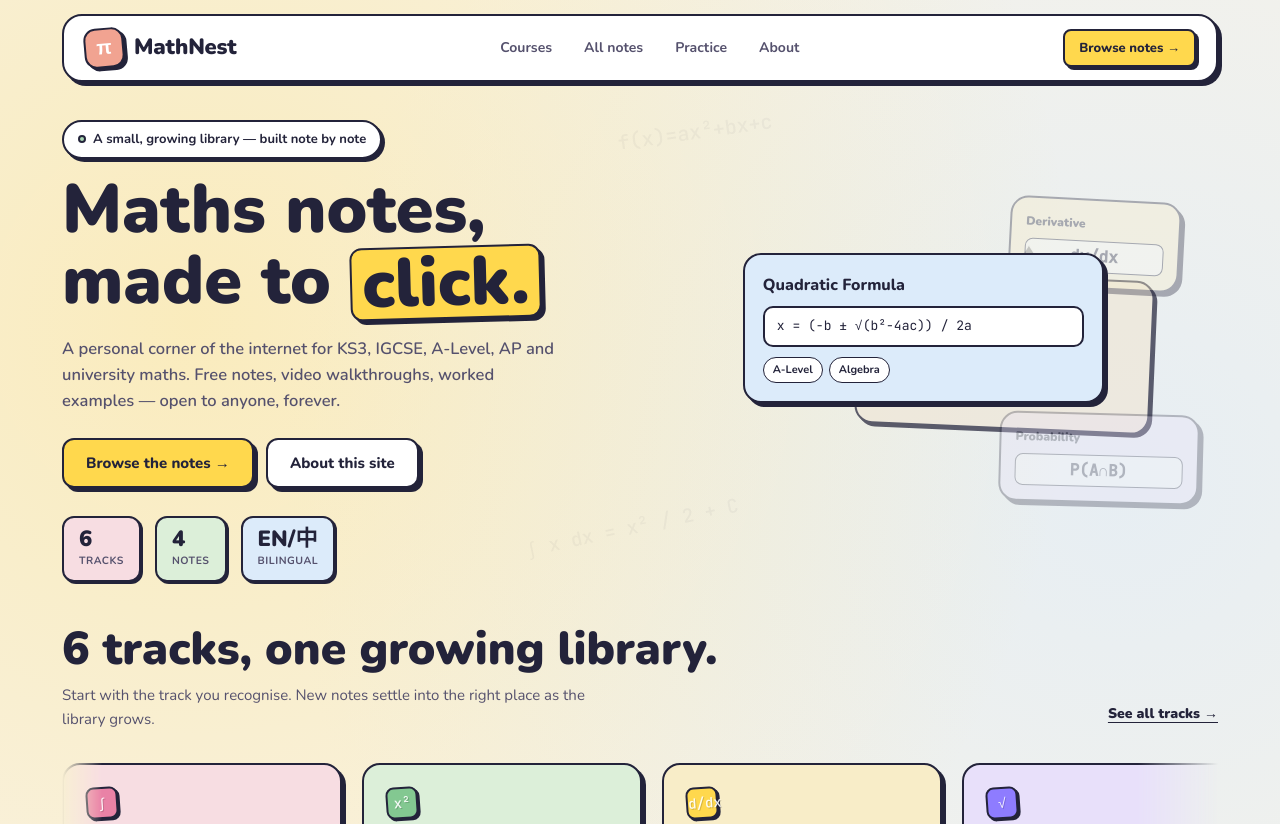
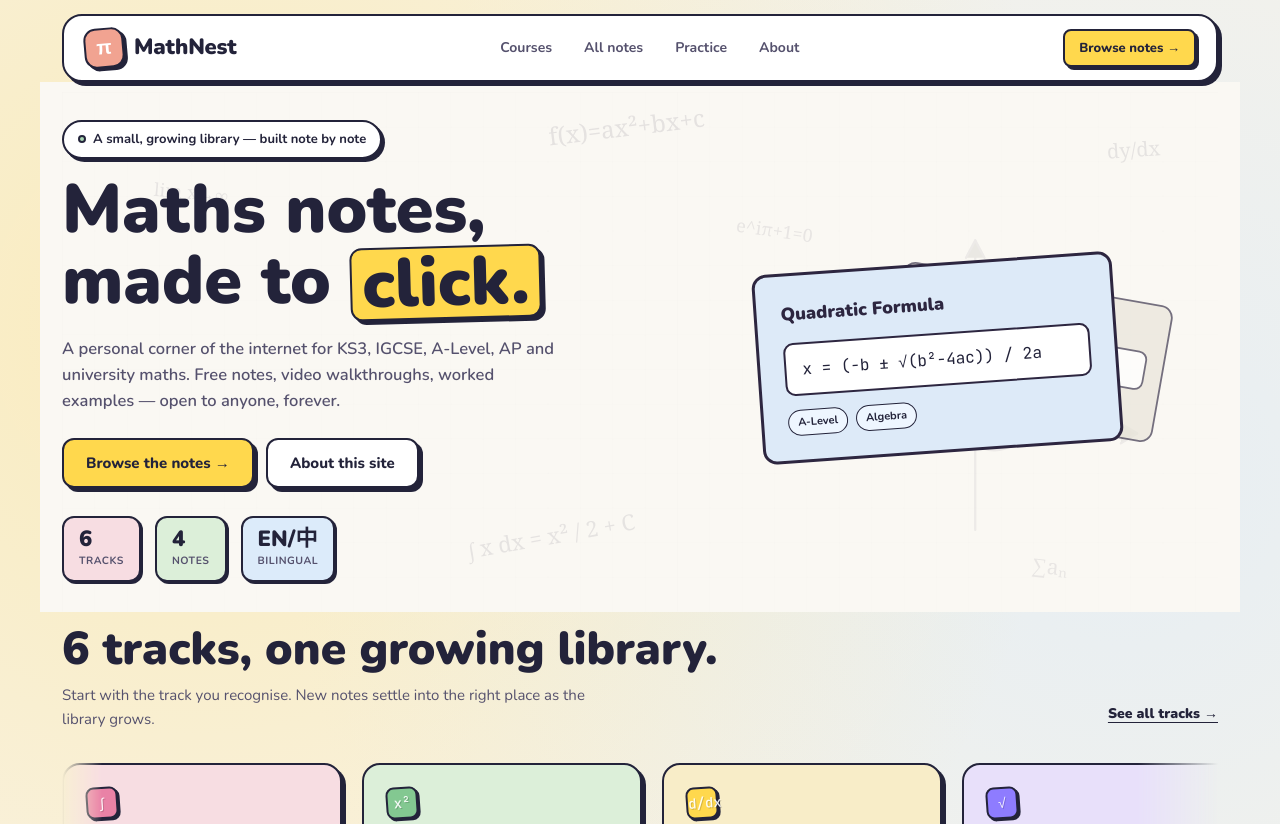
Before and after one commit to pennyzhaozhao/mathnest, a Next.js app: page / in a window 1280 px wide. Shown: the top 824 px of the page. Built offline with nearby package versions, Linux system fonts and the light colour scheme.

Commit message:
courses ui style

```diff
--- a/app/page.tsx
+++ b/app/page.tsx
@@ -11,14 +11,16 @@ export default function HomePage() {
   return (
     <>
       {/* ── Hero ── */}
-      <section className="container" style={{ padding: '38px 22px 30px', position: 'relative', overflow: 'hidden' }}>
+      <section className="container" style={{ padding: '38px 22px 30px', position: 'relative', overflow: 'hidden', background: '#faf8f3' }}>
         <style>{`
           @media (max-width: 768px) {
             .hero-grid { grid-template-columns: 1fr !important; }
-            .hero-visual { display: none !important; }
+            .hero-visual { height: 270px !important; transform: scale(.8); transform-origin: top center; margin: 10px auto -30px; width: min(560px, 100%); }
             .hero-draft-bg { display: none !important; }
             .hero-stats { gap: 12px !important; }
           }
+          .hero-formula-card:hover { transform: rotate(-4deg) translateY(-4px) !important; }
+          .hero-formula-card:hover > div { border-color: #1f1834 !important; }
           @media (max-width: 480px) {
             .hero-stats > div { padding: 10px 14px !important; }
           }
@@ -26,24 +28,42 @@ export default function HomePage() {
         <div className="hero-draft-bg" aria-hidden="true" style={{
           position: 'absolute', inset: '10px 22px 0',
           pointerEvents: 'none', zIndex: 0,
-          color: 'rgba(35,35,58,.045)',
-          fontFamily: 'JetBrains Mono, monospace',
+          color: '#2d2640',
+          fontFamily: 'Georgia, serif',
           fontWeight: 500,
+          opacity: .32,
         }}>
-          <div style={{ position: 'absolute', left: '48%', top: 24, transform: 'rotate(-8deg)', fontSize: 20 }}>
+          <svg viewBox="0 0 1000 420" preserveAspectRatio="none" style={{ position: 'absolute', inset: 0, width: '100%', height: '100%' }}>
+            <defs>
+              <pattern id="hero-draft-grid" width="28" height="28" patternUnits="userSpaceOnUse">
+                <path d="M28 0H0V28" fill="none" stroke="#2d2640" strokeWidth=".4" opacity=".3" />
+              </pattern>
+            </defs>
+            <rect width="1000" height="420" fill="url(#hero-draft-grid)" opacity=".35" />
+            <g opacity=".2">
+              <path d="M648 276H930M790 120V354" stroke="#2d2640" strokeWidth="2" strokeLinecap="round" />
+              <path d="m916 268 14 8-14 8M782 134l8-14 8 14" stroke="#2d2640" strokeWidth="2" strokeLinecap="round" strokeLinejoin="round" />
+              <path d="M672 265c34-44 64-45 94-4s58 39 96-18" fill="none" stroke="#2d2640" strokeWidth="3" strokeLinecap="round" />
+            </g>
+          </svg>
+          <div style={{ position: 'absolute', left: '42%', top: 16, transform: 'rotate(-7deg)', fontSize: 24, opacity: .32 }}>
             f(x)=ax²+bx+c
           </div>
-          <div style={{ position: 'absolute', left: '40%', bottom: 68, transform: 'rotate(-12deg)', fontSize: 19 }}>
+          <div style={{ position: 'absolute', left: '8%', top: 86, transform: 'rotate(5deg)', fontSize: 18, opacity: .28 }}>
+            lim x→∞
+          </div>
+          <div style={{ position: 'absolute', left: '35%', bottom: 58, transform: 'rotate(-10deg)', fontSize: 22, opacity: .3 }}>
             ∫ x dx = x² / 2 + C
           </div>
-          <svg viewBox="0 0 360 220" style={{
-            position: 'absolute', right: '4%', top: 104, width: 280, height: 190,
-            opacity: .28,
-          }}>
-            <path d="M74 142H278M176 52V176" stroke="currentColor" strokeWidth="3" strokeLinecap="round" />
-            <path d="m267 135 11 7-11 7M169 63l7-11 7 11" stroke="currentColor" strokeWidth="3" strokeLinecap="round" strokeLinejoin="round" />
-            <path d="M96 130c30-48 54-49 78-8s46 39 78-20" fill="none" stroke="currentColor" strokeWidth="4" strokeLinecap="round" />
-          </svg>
+          <div style={{ position: 'absolute', right: '35%', top: 124, transform: 'rotate(8deg)', fontSize: 18, opacity: .27 }}>
+            e^iπ+1=0
+          </div>
+          <div style={{ position: 'absolute', right: '5%', top: 42, transform: 'rotate(-4deg)', fontSize: 20, opacity: .3 }}>
+            dy/dx
+          </div>
+          <div style={{ position: 'absolute', right: '13%', bottom: 28, transform: 'rotate(6deg)', fontSize: 21, opacity: .26 }}>
+            ∑aₙ
+          </div>
         </div>
         <div className="hero-grid" style={{ display: 'grid', gridTemplateColumns: '1.15fr .85fr', gap: 38, alignItems: 'center', position: 'relative', zIndex: 1 }}>
           <div>
@@ -100,35 +120,39 @@ export default function HomePage() {
             </div>
           </div>
 
-          {/* hero illustration — layered maths cards */}
+          {/* hero illustration — two-card formula cluster */}
           <div className="hero-visual" style={{ position: 'relative', height: 340 }}>
-            <div style={{
-              position: 'absolute', top: 94, left: '24%', width: '62%', height: 154,
-              borderRadius: 18, background: '#EFE7D8',
-              border: '2.5px solid var(--ink)', boxShadow: '3px 3px 0 var(--ink)',
-              transform: 'rotate(2.5deg)', zIndex: 1, opacity: .72,
-            }} />
-            <HeroCard color="var(--lemon-bg)" style={{
-              top: 18, right: '8%', width: '36%', padding: 14,
-              transform: 'rotate(3deg)', opacity: .34, zIndex: 1,
+            <HeroCard color="#e8e4d8" style={{
+              top: 94, left: '28%', width: '64%', padding: 18,
+              transform: 'rotate(10deg) scale(.9)', opacity: .65, zIndex: 1,
+              border: '2.5px solid #2d2640', borderRadius: 14, boxShadow: 'none',
             }}>
-              <MiniMathCard title="Derivative" formula="dy/dx" />
-            </HeroCard>
-            <HeroCard color="var(--lilac-bg)" style={{
-              bottom: 18, right: '4%', width: '42%', padding: 14,
-              transform: 'rotate(1.5deg)', opacity: .28, zIndex: 1,
-            }}>
-              <MiniMathCard title="Probability" formula="P(A∩B)" />
-            </HeroCard>
-            <HeroCard color="var(--sky-bg)" style={{ top: 72, left: '0%', width: '76%', zIndex: 3 }}>
-              <div style={{ fontWeight: 800, fontSize: 16, marginBottom: 8 }}>Quadratic Formula</div>
-              <div style={{ fontFamily: 'JetBrains Mono, monospace', fontSize: 13, background: '#fff', padding: '8px 12px', borderRadius: 10, border: '2px solid var(--ink)' }}>
-                x = (−b ± √(b²−4ac)) / 2a
+              <div style={{ fontWeight: 900, color: '#2d2640', fontSize: 15, marginBottom: 10 }}>Derivative Rules</div>
+              <div style={{ fontFamily: 'JetBrains Mono, monospace', fontSize: 15, background: '#fff', padding: '8px 12px', borderRadius: 10, border: '2px solid #2d2640' }}>
+                d/dx [xⁿ] = nxⁿ⁻¹
               </div>
               <div style={{ display: 'flex', gap: 6, marginTop: 10 }}>
-                {['A-Level','Algebra'].map(t => <Tag key={t}>{t}</Tag>)}
+                {['A-Level','Calculus'].map(t => <Tag key={t}>{t}</Tag>)}
               </div>
             </HeroCard>
+            <Link href="/igcse/algebra/quadratic-equations" className="hero-formula-card" style={{
+              position: 'absolute', top: 82, left: '3%', width: '76%', zIndex: 3,
+              display: 'block', textDecoration: 'none', color: 'inherit',
+              transform: 'rotate(-4deg)', transition: 'transform .14s ease, border-color .14s ease',
+            }}>
+              <div style={{
+                background: '#ddeaf8', border: '3px solid #2d2640', borderRadius: 14,
+                padding: 24, boxShadow: 'none',
+              }}>
+                <div style={{ fontWeight: 900, color: '#2d2640', fontSize: 18, marginBottom: 14 }}>Quadratic Formula</div>
+                <div style={{ fontFamily: 'JetBrains Mono, monospace', fontSize: 16, background: '#fff', padding: '12px 16px', borderRadius: 10, border: '2.5px solid #2d2640' }}>
+                  x = (−b ± √(b²−4ac)) / 2a
+                </div>
+                <div style={{ display: 'flex', gap: 8, marginTop: 14 }}>
+                  {['A-Level','Algebra'].map(t => <Tag key={t}>{t}</Tag>)}
+                </div>
+              </div>
+            </Link>
           </div>
         </div>
       </section>
@@ -233,31 +257,11 @@ function HeroCard({ children, color, style }: any) {
     </div>
   );
 }
-function MiniMathCard({ title, formula, compact }: any) {
-  return (
-    <>
-      <div style={{ fontWeight: 900, fontSize: compact ? 11 : 12, marginBottom: 7 }}>{title}</div>
-      <div style={{
-        fontFamily: 'JetBrains Mono, monospace',
-        fontSize: compact ? 14 : 16,
-        fontWeight: 700,
-        background: 'rgba(255,255,255,.72)',
-        border: '1.8px solid var(--ink)',
-        borderRadius: 8,
-        padding: compact ? '5px 7px' : '7px 9px',
-        lineHeight: 1,
-        textAlign: 'center',
-      }}>
-        {formula}
-      </div>
-    </>
-  );
-}
 function Tag({ children }: any) {
   return (
     <span style={{
       fontSize: 11, padding: '3px 9px', borderRadius: 999,
-      background: '#fff', fontWeight: 700, color: 'var(--ink)',
+      background: '#eef6ff', fontWeight: 700, color: 'var(--ink)',
       border: '1.5px solid var(--ink)',
     }}>{children}</span>
   );
```
